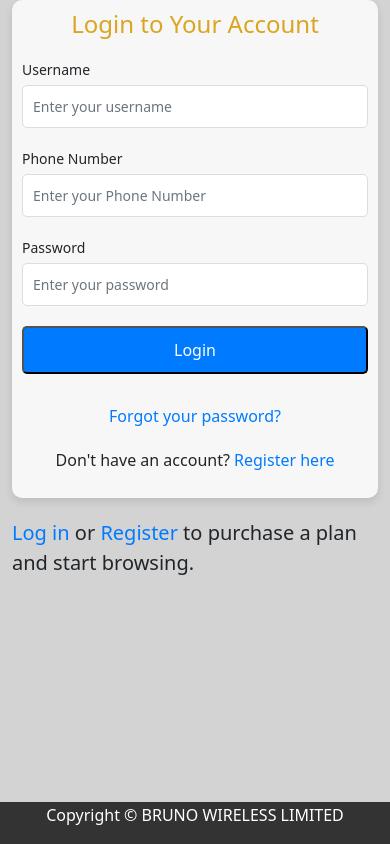
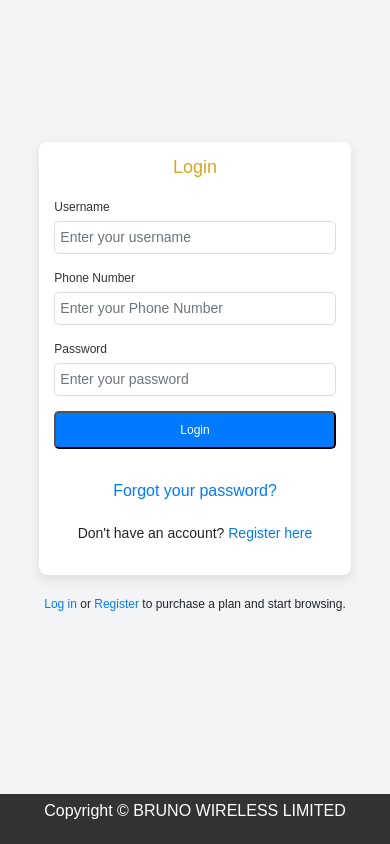
Before and after one commit to vincentiano23/wifiMgntSys, a Django app: page /login/ in a window 390 px wide. Run offline with Django 5.2, Linux system fonts and the light colour scheme.

Commit message:
updated login and registration page to improve their layout and responsiveness

```diff
--- a/wifi/templates/wifi/base.html
+++ b/wifi/templates/wifi/base.html
@@ -75,7 +75,7 @@
             background-color: #333;
             color: white;
             text-align: center;
-            padding: 1px;
+            padding: 5px;
             position: fixed;
             bottom: 0;
         }
--- a/wifi/templates/wifi/login.html
+++ b/wifi/templates/wifi/login.html
@@ -1,12 +1,12 @@
 {% extends 'wifi/base.html' %}
 {% load static %}
 
-{% block title %}Login - Wi-Fi Management{% endblock %}
+{% block title %}Wi-Fi Management{% endblock %}
 
 {% block content %}
 <div class="auth-container">
     <div class="auth-box">
-        <h2>Login to Your Account</h2>
+        <h2>Login</h2>
 
         <!-- Login Form -->
         <form method="POST" action="{% url 'login' %}">
@@ -42,137 +42,174 @@
         </div>
     </div>
 
-    <!-- Display Wi-Fi Packages -->
-    {% comment %} <div class="packages-container">
-        <h3>Our Affordable Wi-Fi Plans</h3>
-        <ul class="packages-list">
-            <li><a href="{% url 'purchase_plan' package_id=1 %}">Monthly Unlimited - <strong>1000/-</strong></a></li>
-            <li><a href="{% url 'purchase_plan' package_id=2 %}">Monthly 30 GB - <strong>500/-</strong></a></li>
-            <li><a href="{% url 'purchase_plan' package_id=3 %}"> Daily 100MB - <strong>5/-</strong></a></li>
-            <li><a href="{% url 'purchase_plan' package_id=4 %}">Daily 2GB - <strong>30/-</strong></a></li>
-            <li><a href="{% url 'purchase_plan' package_id=5 %}">Weekly 2GB - <strong>50/-</strong></a></li>
-            <li><a href="{% url 'purchase_plan' package_id=6 %}">One Hour Unlimited - <strong>10/-</strong></a></li>
-            <li><a href="{% url 'purchase_plan' package_id=7 %}">Weekly Unlimited - <strong>300/-</strong><a/></li>
-            <li><a href="{% url 'purchase_plan' package_id=8 %}">Daily Fast Unlimited - <strong>50/-</strong></a></li>
-            <li><a href="{% url 'purchase_plan' package_id=9 %}">Moderate Daily Unlimited - <strong>50/-</strong></a></li>
-        </ul>
-    </div> {% endcomment %}
-
-    <!-- Below packages, maybe a prompt to log in to buy -->
-    <div class="auth-prompt" style="font-size: 20px;">
+    <!-- Prompt for login -->
+    <div class="auth-prompt">
         <p><a href="{% url 'login' %}">Log in</a> or <a href="{% url 'register' %}">Register</a> to purchase a plan and start browsing.</p>
     </div>
 </div>
 
 <style>
+    /* General Styles */
+    body {
+        font-family: Arial, sans-serif;
+        margin: 0;
+        padding: 0;
+        background-color: #f3f4f6;
+    }
+
     .auth-container {
         display: flex;
         justify-content: center;
         align-items: center;
+        margin-top: 90px;
         flex-direction: column;
-        height: auto;
-        margin: 0;
+        height: 70vh;
+        padding: 10px;
+    }
 
-
-    }
     .auth-box {
-        background-color: #f7f7f7;
+        background-color: #fff;
         padding: 10px;
-        border-radius: 10px;
-        box-shadow: 0 4px 8px rgba(0, 0, 0, 0.1);
-        max-width: 450px;
+        border-radius: 8px;
+        box-shadow: 0 4px 12px rgba(0, 0, 0, 0.1);
         width: 100%;
+        max-width: 400px;
         text-align: center;
     }
+
     h2 {
         margin-bottom: 20px;
         font-size: 24px;
         color: goldenrod;
+    }
 
-    }
     .form-group {
-        margin-bottom: 20px;
+        margin-bottom: 15px;
         text-align: left;
     }
+
     .form-group label {
         font-size: 14px;
         margin-bottom: 5px;
         display: block;
+        color: #333;
     }
+
     .form-group input {
         width: 100%;
-        padding: 10px;
+        padding: 5px;
         font-size: 14px;
         border-radius: 5px;
         border: 1px solid #ddd;
     }
+
     .auth-btn {
-        padding: 10px 20px;
+        padding: 12px 20px;
         background-color: #007bff;
         color: white;
         text-decoration: none;
         border-radius: 5px;
         font-size: 16px;
         width: 100%;
-        margin-bottom: 10px;
+        margin-bottom: 15px;
     }
+
     .auth-btn:hover {
         background-color: #0056b3;
     }
+
     .forgot-password {
         margin-bottom: 20px;
     }
+
     .forgot-password a {
         color: #007bff;
         text-decoration: none;
     }
+
     .forgot-password a:hover {
         text-decoration: underline;
     }
+
     .register-link p {
         margin-top: 20px;
     }
+
     .register-link a {
         color: #007bff;
         text-decoration: none;
     }
+
     .register-link a:hover {
         text-decoration: underline;
     }
 
-    /* Packages List */
-    .packages-container {
-        margin-top: 50px;
-        width: 100%;
-        text-align: center;
-    }
-    .packages-container h3 {
-        font-size: 22px;
-        margin-bottom: 20px;
-    }
-    .packages-list {
-        list-style-type: none;
-        padding: 0;
-        font-size: 16px;
-    }
-    .packages-list li {
-        padding: 10px;
-        border-bottom: 1px solid #ddd;
-        font-size: 18px;
-    }
-    .packages-list li:last-child {
-        border-bottom: none;
-    }
     .auth-prompt {
         margin-top: 20px;
         font-size: 14px;
     }
+
     .auth-prompt a {
         color: #007bff;
         text-decoration: none;
     }
+
     .auth-prompt a:hover {
         text-decoration: underline;
     }
+
+    /* Responsive Styles */
+    @media (max-width: 600px) {
+        .auth-box {
+            padding: 20px;
+            max-width: 95%;
+        }
+
+        h2 {
+            font-size: 20px;
+        }
+
+        .form-group label {
+            font-size: 12px;
+        }
+
+        .form-group input {
+            font-size: 14px;
+        }
+
+        .auth-btn {
+            font-size: 14px;
+            padding: 10px;
+        }
+
+        .register-link p {
+            font-size: 14px;
+        }
+
+        .auth-prompt {
+            font-size: 12px;
+        }
+    }
+
+    @media (max-width: 400px) {
+        .auth-box {
+            padding: 15px;
+            max-width: 90%;
+        }
+
+        h2 {
+            font-size: 18px;
+        }
+
+        .form-group label {
+            font-size: 12px;
+        }
+
+        .auth-btn {
+            font-size: 12px;
+            padding: 8px;
+        }
+    }
 </style>
+
 {% endblock %}
```
Also changed, not shown: wifi/templates/wifi/register.html (+9 -7 lines).
